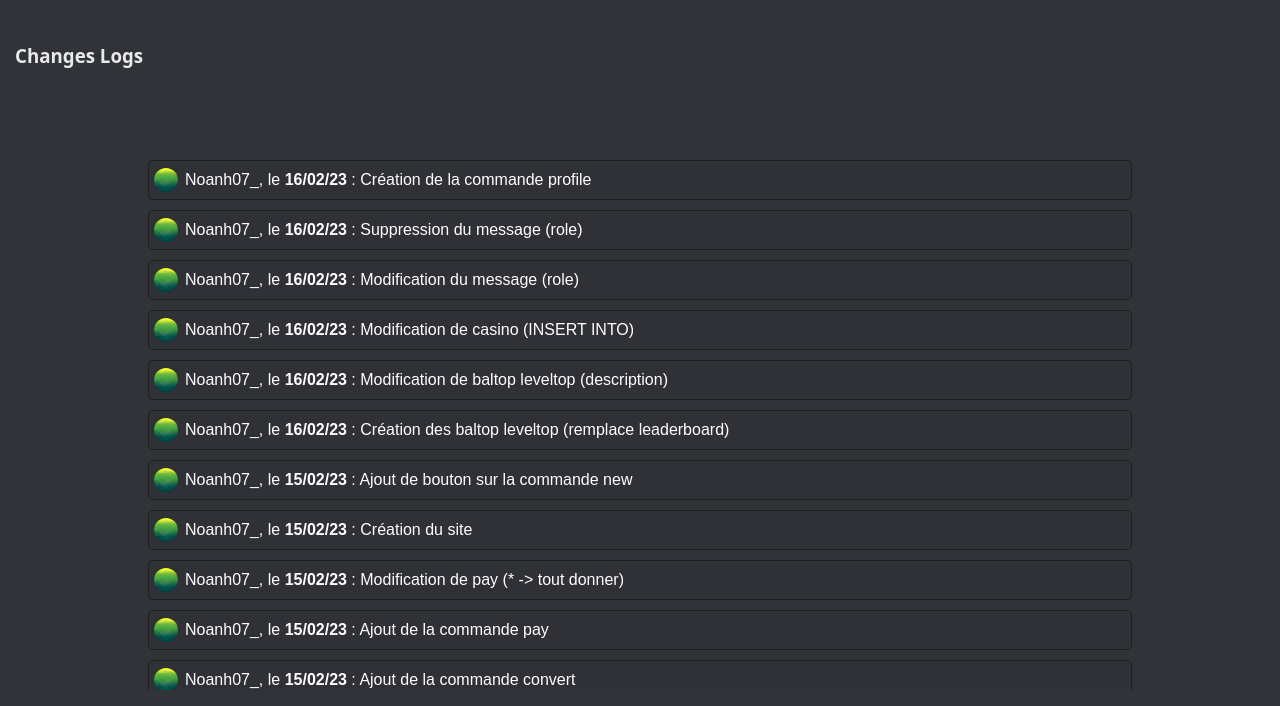
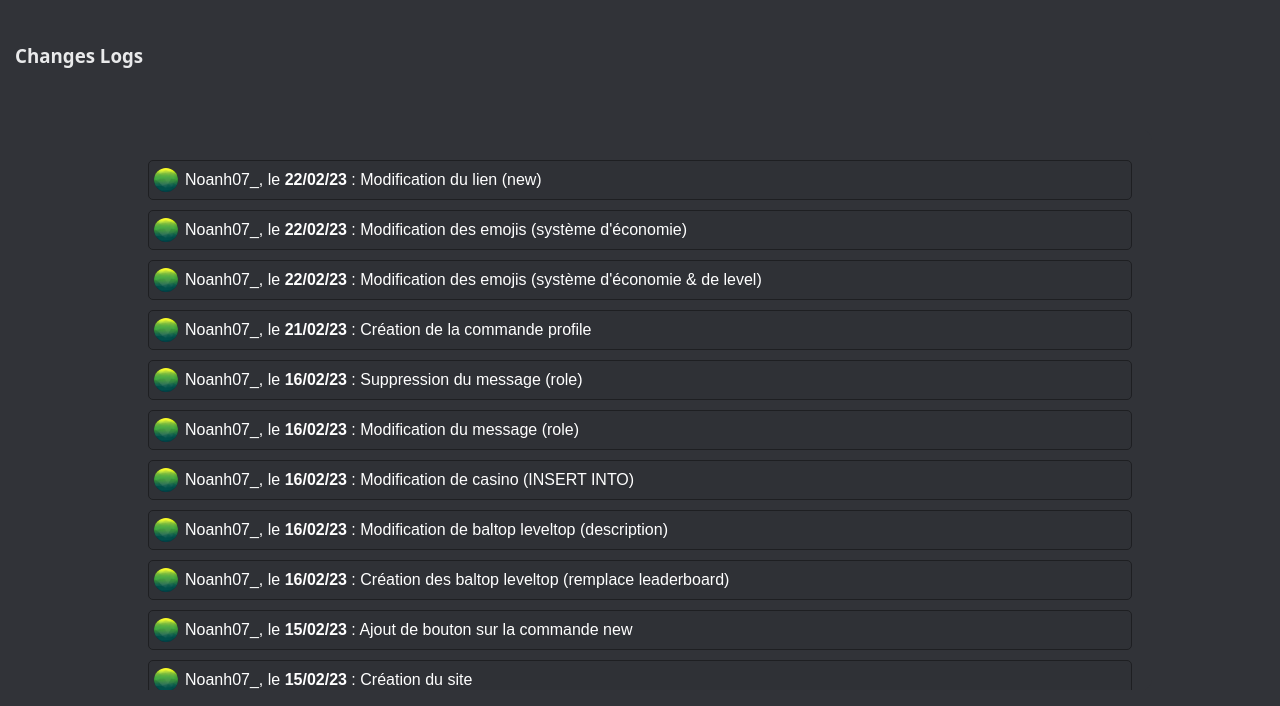
Before and after one commit to Noan-Haupais/Noan-Haupais.github.io, a plain HTML site: page changelog.html in a window 1280 px wide. Shown: the part 94-800 px from the top of the page. Drawn offline with Linux system fonts and the light colour scheme.

Commit message:
fix changelog menu, ajout des commit du bot (3)

```diff
--- a/changelog.html
+++ b/changelog.html
@@ -28,7 +28,10 @@
          <h3 class="title">Changes Logs</h3>
          <div class="box">
             <ul class="ulBox">
-               <li class="liBox"><img src="./Images/giphy.gif" alt="" class="icon"/> Noanh07_, le <strong>16/02/23</strong> : Création de la commande profile</li>
+               <li class="liBox"><img src="./Images/giphy.gif" alt="" class="icon"/> Noanh07_, le <strong>22/02/23</strong> : Modification du lien (new)</li>
+               <li class="liBox"><img src="./Images/giphy.gif" alt="" class="icon"/> Noanh07_, le <strong>22/02/23</strong> : Modification des emojis (système d'économie)</li>
+               <li class="liBox"><img src="./Images/giphy.gif" alt="" class="icon"/> Noanh07_, le <strong>22/02/23</strong> : Modification des emojis (système d'économie & de level)</li>
+               <li class="liBox"><img src="./Images/giphy.gif" alt="" class="icon"/> Noanh07_, le <strong>21/02/23</strong> : Création de la commande profile</li>
                <li class="liBox"><img src="./Images/giphy.gif" alt="" class="icon"/> Noanh07_, le <strong>16/02/23</strong> : Suppression du message  (role)</li>
                <li class="liBox"><img src="./Images/giphy.gif" alt="" class="icon"/> Noanh07_, le <strong>16/02/23</strong> : Modification du message  (role)</li>
                <li class="liBox"><img src="./Images/giphy.gif" alt="" class="icon"/> Noanh07_, le <strong>16/02/23</strong> : Modification de casino (INSERT INTO)</li>
```
